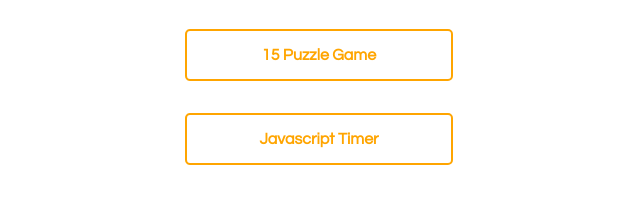
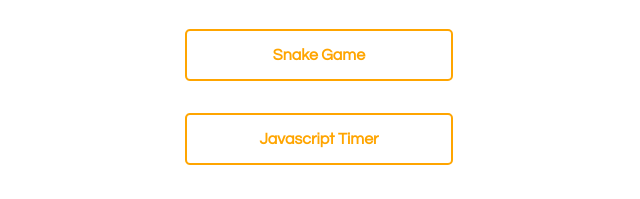
Before and after one commit to fanbata/fanbata.github.io, a plain HTML site: page index.html in a window 1280 px wide. Shown: the part 363-562 px from the top of the page, 321-961 px from the left. Drawn offline with Linux system fonts and the light colour scheme.

Commit message:
Fixed typo.

```diff
--- a/index.html
+++ b/index.html
@@ -7,7 +7,7 @@
 		<div id="container">
 			<h1>Some amusement</h1>
 			<a href="game/fifteen/fifteen2.html">15 Puzzle Game</a>
-			<a href="game/snake/snake.html">15 Puzzle Game</a>
+			<a href="game/snake/snake.html">Snake Game</a>
 			<a href="timer/timer.html">Javascript Timer</a>
 		</div>
 	</body>
```
